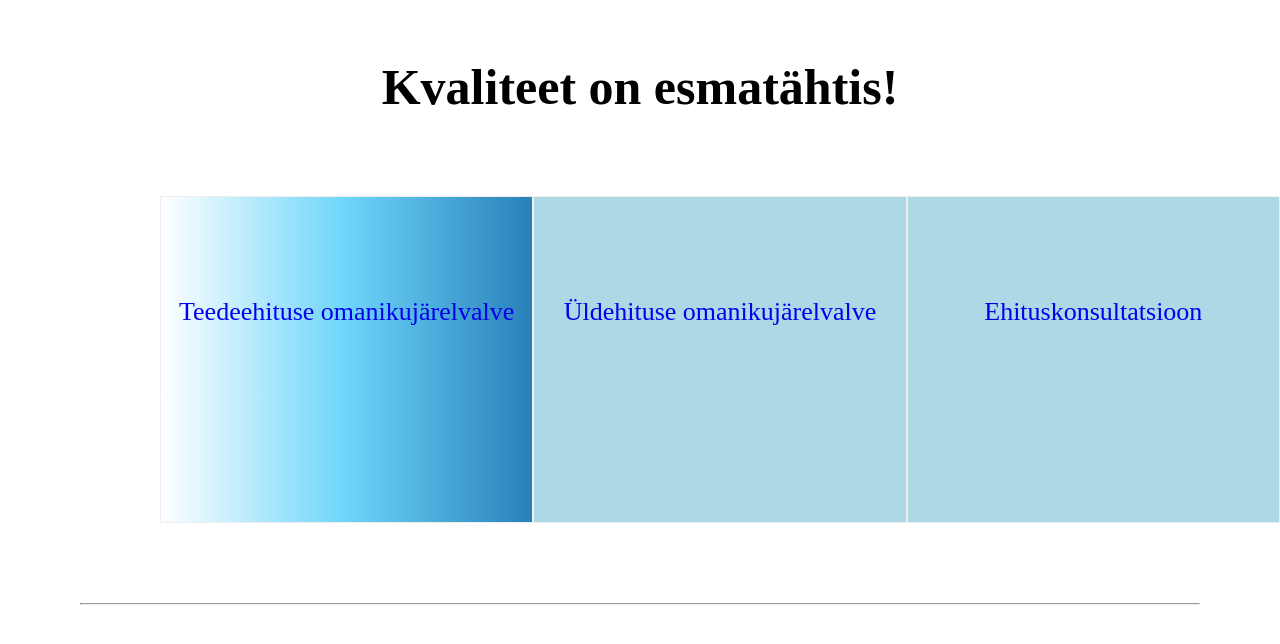
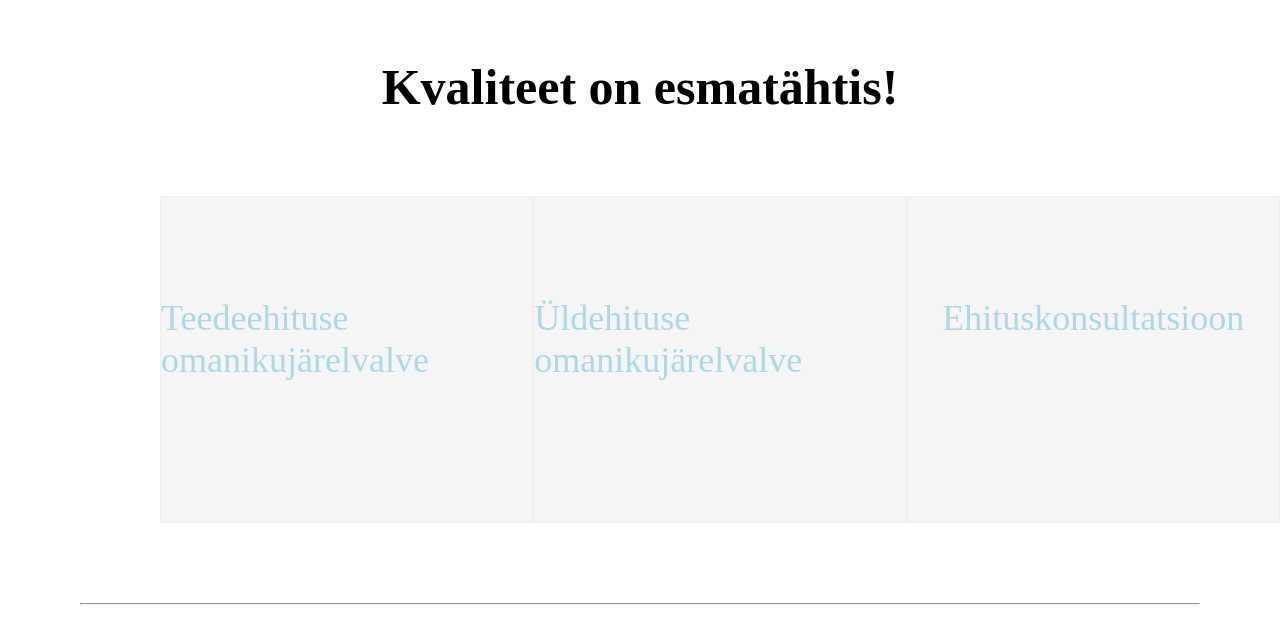
Before and after one commit to merlinpraksi/inseneriburoo, a plain HTML site: page index.html in a window 1280 px wide. Shown: the part 622-1266 px from the top of the page. Drawn offline with Linux system fonts and the light colour scheme.

Commit message:
intro+nav

```diff
--- a/index.html
+++ b/index.html
@@ -63,13 +63,17 @@
                 </li>
             </ul>
         </div>
-
         <hr>
     </div>
     </div>
 
     </div>
     </div>
+    <div id="new-list">
+        <h2 class="title-heading"></h2>
+
+
+    </div>
     <script src="app.js"></script>
 </body>
 
--- a/style.css
+++ b/style.css
@@ -18,7 +18,7 @@ background-size: cover;
     justify-content: center;
     align-items: center;
     font-size: 1.75rem;
-    opacity: 0.8;
+    opacity: 0.9;
     width: 450px;
     height: 600px;
     position: absolute;
@@ -73,7 +73,7 @@ justify-content: space-between;
 }
 .service-item{
 
-    background-color: lightblue;
+    background-color: whitesmoke;
     display: flex;
     justify-content: center;
     padding-top: 100px;
@@ -82,17 +82,19 @@ justify-content: space-between;
     height: 225px;
     border-style: groove;
 }
+.service-item:hover{
+    transform: scale(1.075);
+    transition: 0.3s ease-in;
+    background-color: lightblue;
+
+}
 .service-item a{
     text-decoration: none;
-    font-size: 26px;
+    font-size: 36px;
+    color: lightblue;
 
 }
-.service-item:nth-child(1){
-    background: #6DD5FA;  /* fallback for old browsers */
-    background: -webkit-linear-gradient(to right, #FFFFFF, #6DD5FA, #2980B9);  /* Chrome 10-25, Safari 5.1-6 */
-    background: linear-gradient(to right, #FFFFFF, #6DD5FA, #2980B9); /* W3C, IE 10+/ Edge, Firefox 16+, Chrome 26+, Opera 12+, Safari 7+ */
 
-}
 .title-heading {
     text-align: center;
     font-size: 50px;
```
